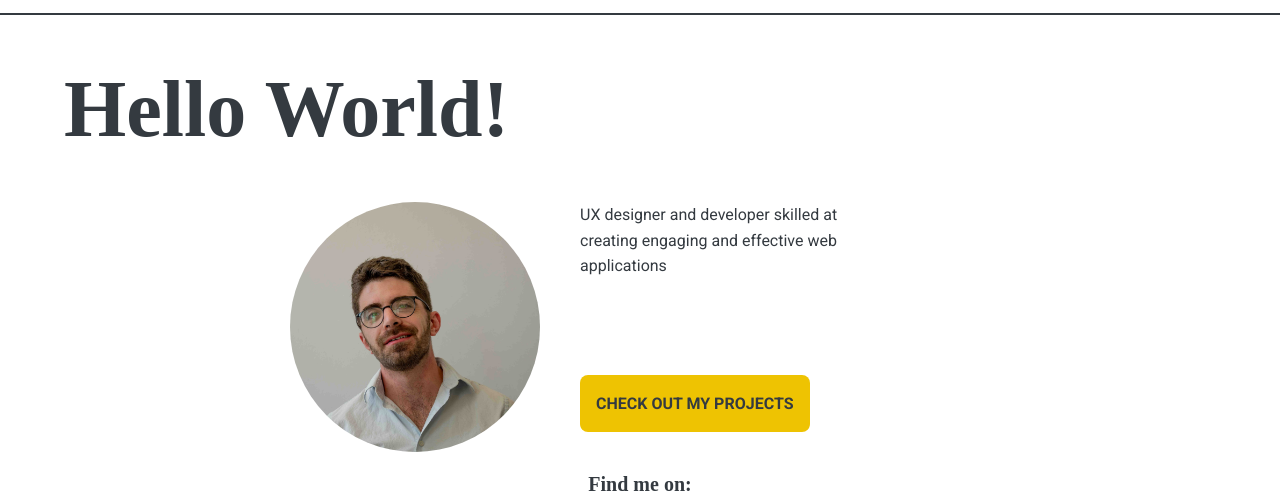
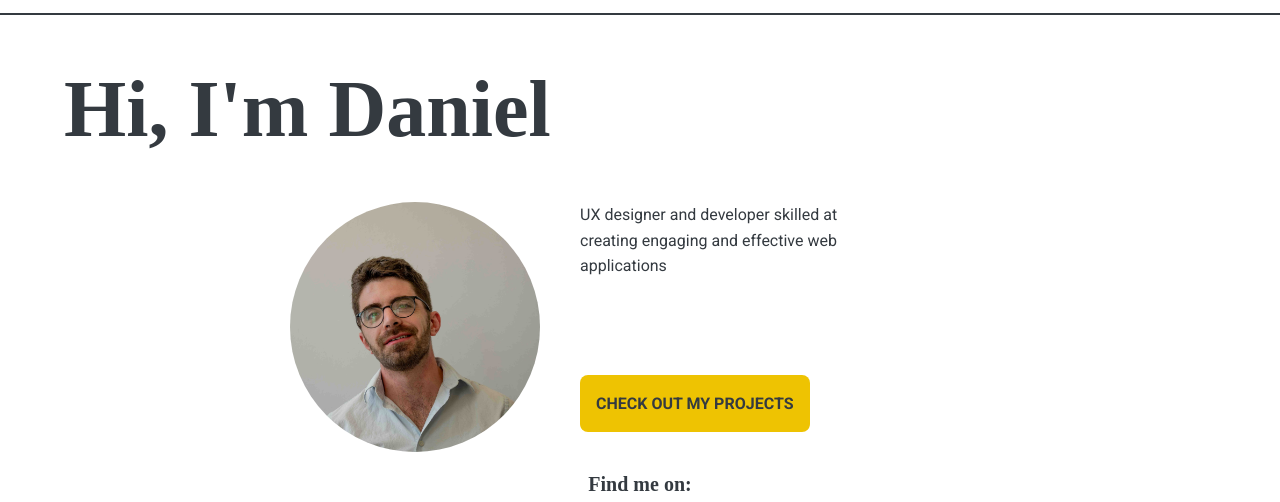
Before and after one commit to philbindanielross/Portfolio-Site, a plain HTML site: page index.html in a window 1280 px wide. Shown: the part 82-584 px from the top of the page. Drawn offline with nearby package versions, Linux system fonts and the light colour scheme; a web font is replaced by a local one.

Commit message:
Update index.html

```diff
--- a/index.html
+++ b/index.html
@@ -34,7 +34,7 @@
         </nav>
       </header>
       <main class="container">
-        <h1>Hello World!</h1>
+        <h1>Hi, I'm Daniel</h1>
         <div class="profile">
           <img
             src="img/profile.JPG"
```
